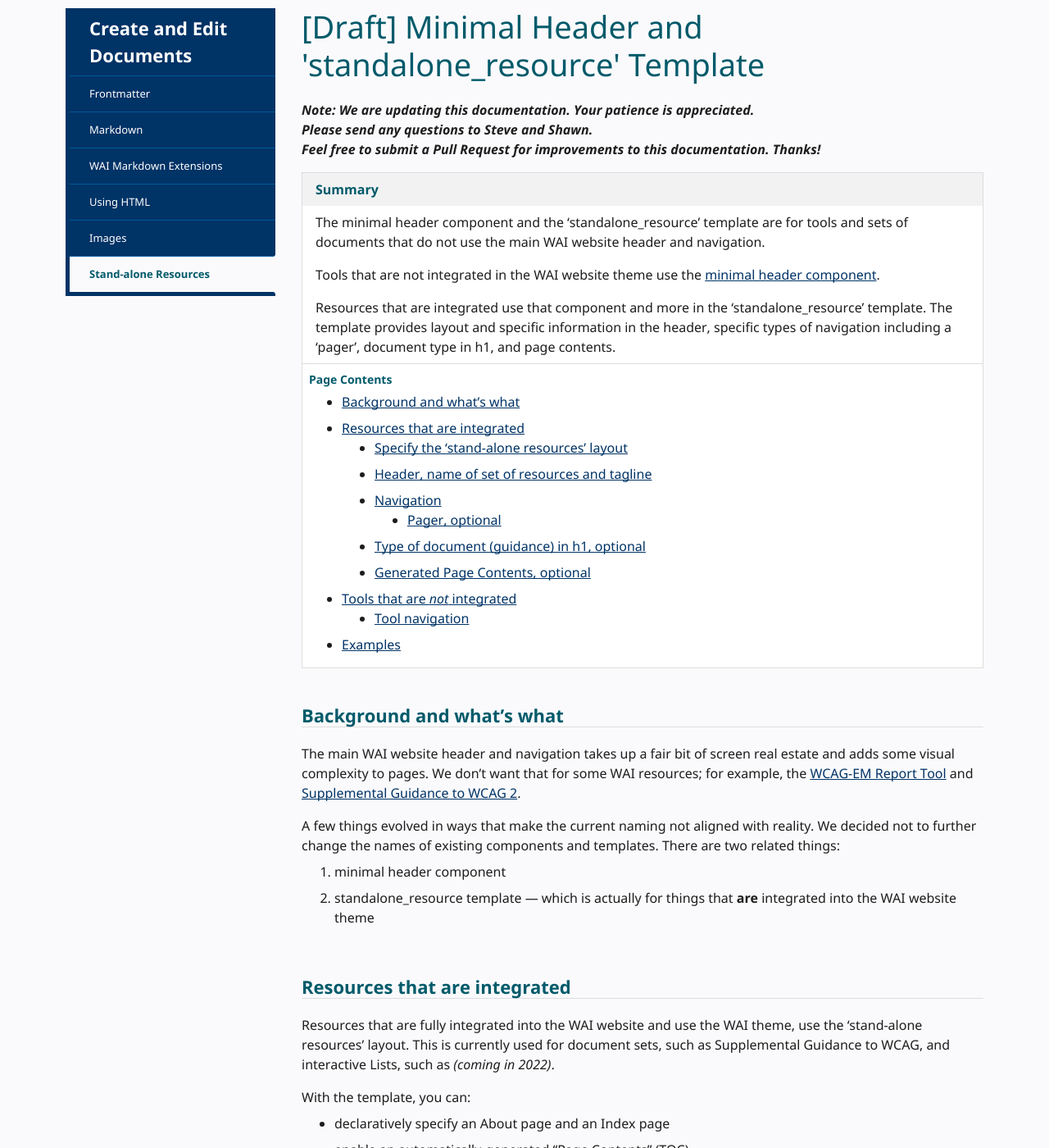
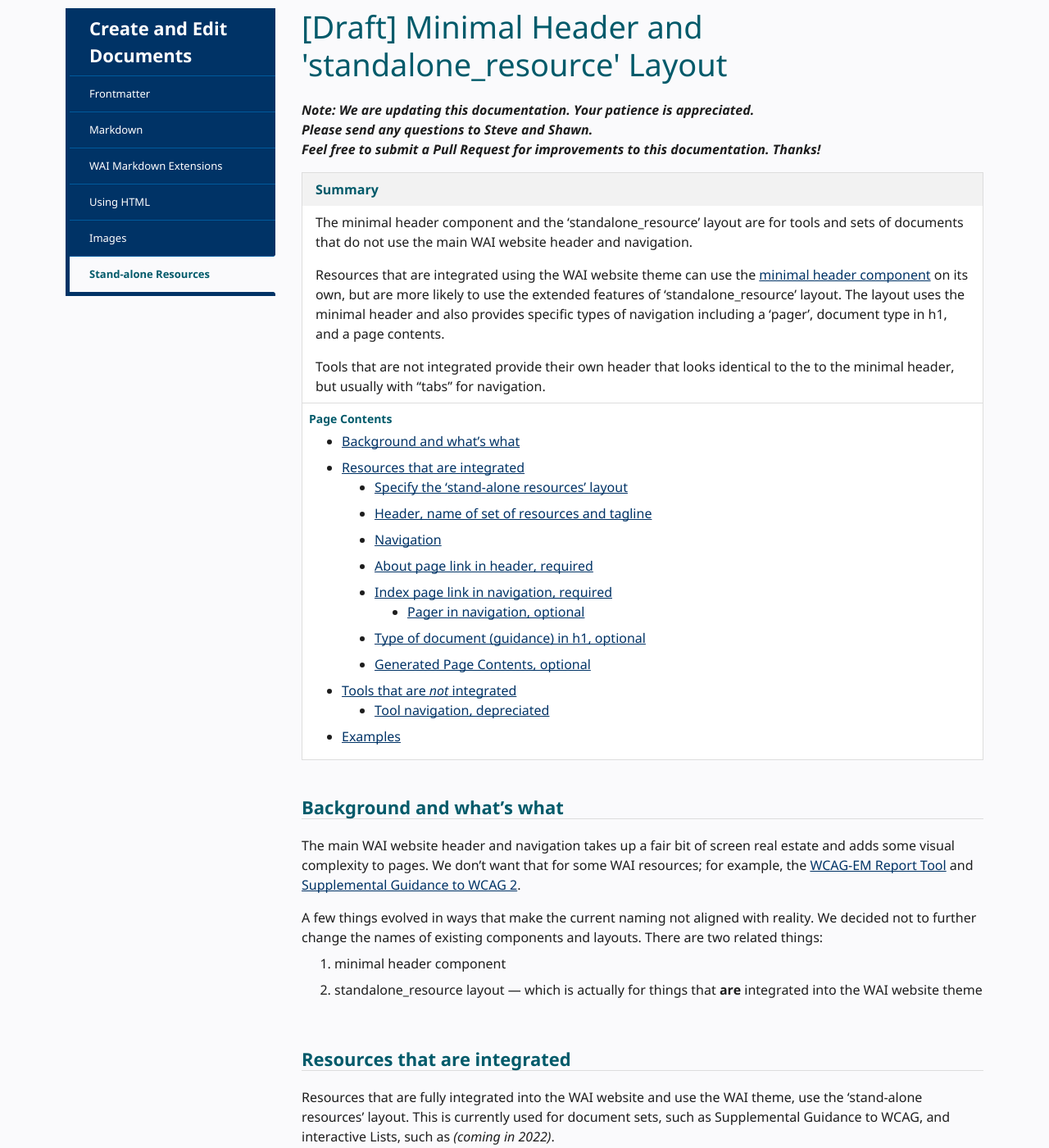
Before and after one commit to w3c/wai-website-theme, a Jekyll site: the page built from content/writing-standalone-resources.md, in a window 1280 px wide and 1400 px high, scrolled down 295 px. Shown: the whole window at 82% size. Built offline with Jekyll 4.4.1, drawn with Linux system fonts in a browser that asks for light colours; cached includes are drawn as plain includes; comment, search, counter and statistics services are not loaded; some of the changed text lies outside the part shown.

Commit message:
Clarify standalone docs

````diff
--- a/content/writing-standalone-resources.md
+++ b/content/writing-standalone-resources.md
@@ -1,5 +1,5 @@
 ---
-title: "[Draft] Minimal Header and 'standalone_resource' Template"
+title: "[Draft] Minimal Header and 'standalone_resource' Layout"
 permalink: /writing/standalone-resources/
 ref: /writing/standalone-resources/
 lang: en
@@ -14,11 +14,11 @@
 {% include box.html type="start" title="Summary" class="" %}
 {:/}
 
-The minimal header component and the 'standalone_resource' template are for tools and sets of documents that do not use the main WAI website header and navigation.
+The minimal header component and the 'standalone_resource' layout are for tools and sets of documents that do not use the main WAI website header and navigation.
 
-Tools that are not integrated in the WAI website theme use the [minimal header component](https://wai-website-theme.netlify.app/components/minimal-header/).
+Resources that are integrated using the WAI website theme can use the [minimal header component](https://wai-website-theme.netlify.app/components/minimal-header/) on its own, but are more likely to use the extended features of 'standalone_resource' layout. The layout uses the minimal header and also provides specific types of navigation including a 'pager', document type in h1, and a page contents.
 
-Resources that are integrated use that component and more in the 'standalone_resource' template. The template provides layout and specific information in the header, specific types of navigation including a 'pager', document type in h1, and page contents.
+Tools that are not integrated provide their own header that looks identical to the to the minimal header, but usually with "tabs" for navigation.
 
 {::nomarkdown}
 {% include box.html type="end" %}
@@ -30,20 +30,20 @@
 
 The main WAI website header and navigation takes up a fair bit of screen real estate and adds some visual complexity to pages. We don't want that for some WAI resources; for example, the [WCAG-EM Report Tool](https://www.w3.org/WAI/eval/report-tool/) and [Supplemental Guidance to WCAG 2](https://www.w3.org/WAI/WCAG2/supplemental/patterns/o1p02-familiar-design/).
 
-A few things evolved in ways that make the current naming not aligned with reality. We decided not to further change the names of existing components and templates. There are two related things:
+A few things evolved in ways that make the current naming not aligned with reality. We decided not to further change the names of existing components and layouts. There are two related things:
 1. minimal header component
-2. standalone_resource template &mdash; which is actually for things that **are** integrated into the WAI website theme
+2. standalone_resource layout &mdash; which is actually for things that **are** integrated into the WAI website theme
 
 ## Resources that are integrated
 
 Resources that are fully integrated into the WAI website and use the WAI theme, use the 'stand-alone resources' layout. This is currently used for document sets, such as Supplemental Guidance to WCAG, and interactive Lists, such as _(coming in 2022)_.
 
-With the template, you can:
-* declaratively specify an About page and an Index page
+With the layout, you can:
+* specify links to an About page and an Index page
 * enable an automatically-generated "Page Contents" (TOC)
 * provide data for the pager controls (up, previous, next)
 
-These are all configured using page variables in the usual Jekyll way. They can be specified per page in the frontmatter, or across pages in the `_config.yml` file. (See  [Jekyll - Front Matter Defaults](https://jekyllrb.com/docs/configuration/front-matter-defaults/)). Specifying them in the config file is usually best.
+These are all configured declaratively using page variables in the usual Jekyll way. They can be specified per page in the frontmatter, or across pages in the `_config.yml` file. (See  [Jekyll - Front Matter Defaults](https://jekyllrb.com/docs/configuration/front-matter-defaults/)). Specifying them in the config file is usually best.
 
 ### Specify the 'stand-alone resources' layout
 
@@ -62,28 +62,31 @@
 ```yaml
 standalone_resource_header:
   title: Supplemental Guidance to WCAG 2
-  subtitle: Additional ways to improve accessibility, not required to meet WCAG```yaml
+  subtitle: Additional ways to improve accessibility, not required to meet WCAG
 ```
 ### Navigation
 
-The follow  provides an About link in the header, and an icon and index link in the navigation (pager) bar.
-
-Required: @@
-
-Optional: icon
+### About page link in header, required
 
 ```yml
 standalone_resource_header:
   link:
     ref: /WCAG2/supplemental/about/
     title: About Supplemental Guidance and WCAG
+```
+
+### Index page link in navigation, required
+
+The icon is optional.
+
+```yml
 standalone_resource_pager:
   icon: /content-images/wai-wcag-supplemental/brain.svg
   name: All Cognitive
   ref: /WCAG2/supplemental/#cognitiveaccessibilityguidance```
 ```
 
-#### Pager, optional
+#### Pager in navigation, optional
 
 The pager provides 'up', 'next' and 'previous' links for navigation within the set of documents. It is data driven, using a set of Jekyll arrays to provide the names and URLs.
 
@@ -152,7 +155,7 @@
 
 Some tools &mdash; currently WCAG-EM Report Tool and ATAG Report Tool &mdash; do not use the WAI website theme. Instead they are implemented in other technologies and linked into the WAI website via W3C redirects. They use the Tool version of the [Minimal Header](https://github.com/w3c/wai-website-theme/blob/master/_includes/minimal-header.html) and use the theme styles, including those for the [Minimal Header](https://github.com/w3c/wai-website-theme/blob/master/_components/minimal-header.css) for visual consistency with the WAI website.
 
-### Tool navigation
+### Tool navigation, depreciated
 
 For tools that have all pages in the navigation area, a set of tab-like links are created thus:
 
@@ -164,6 +167,8 @@
     ref: /path/to/page2
 ```
 
+This is not compatible with the navigation described above.
+
 ## Examples
 
 - Document set integrated, using standalone-resource: [Cognitive Accessibility Design Pattern in Supplemental Guidance to WCAG 2](https://www.w3.org/WAI/WCAG2/supplemental/patterns/o1p02-familiar-design/)
````
